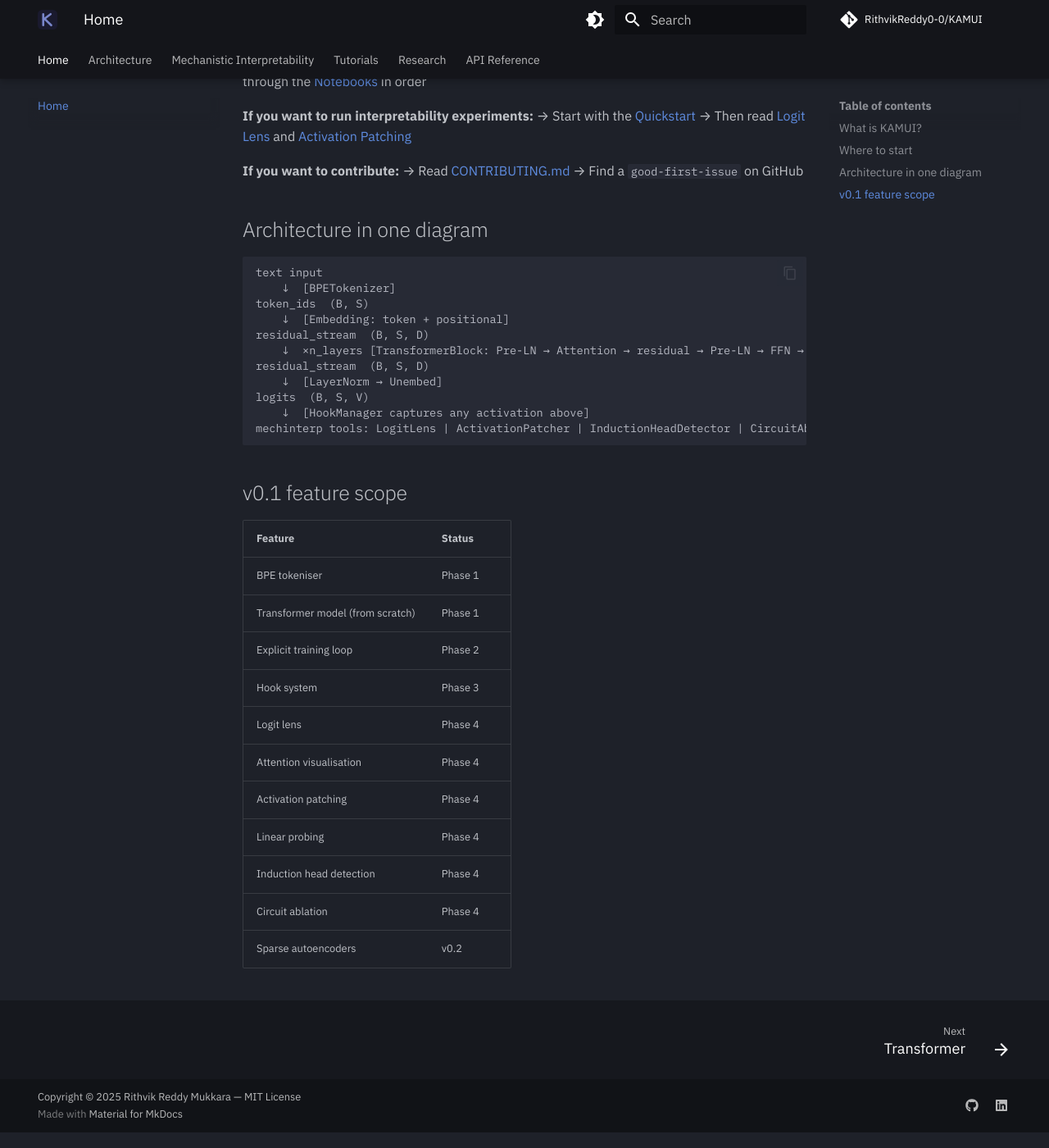
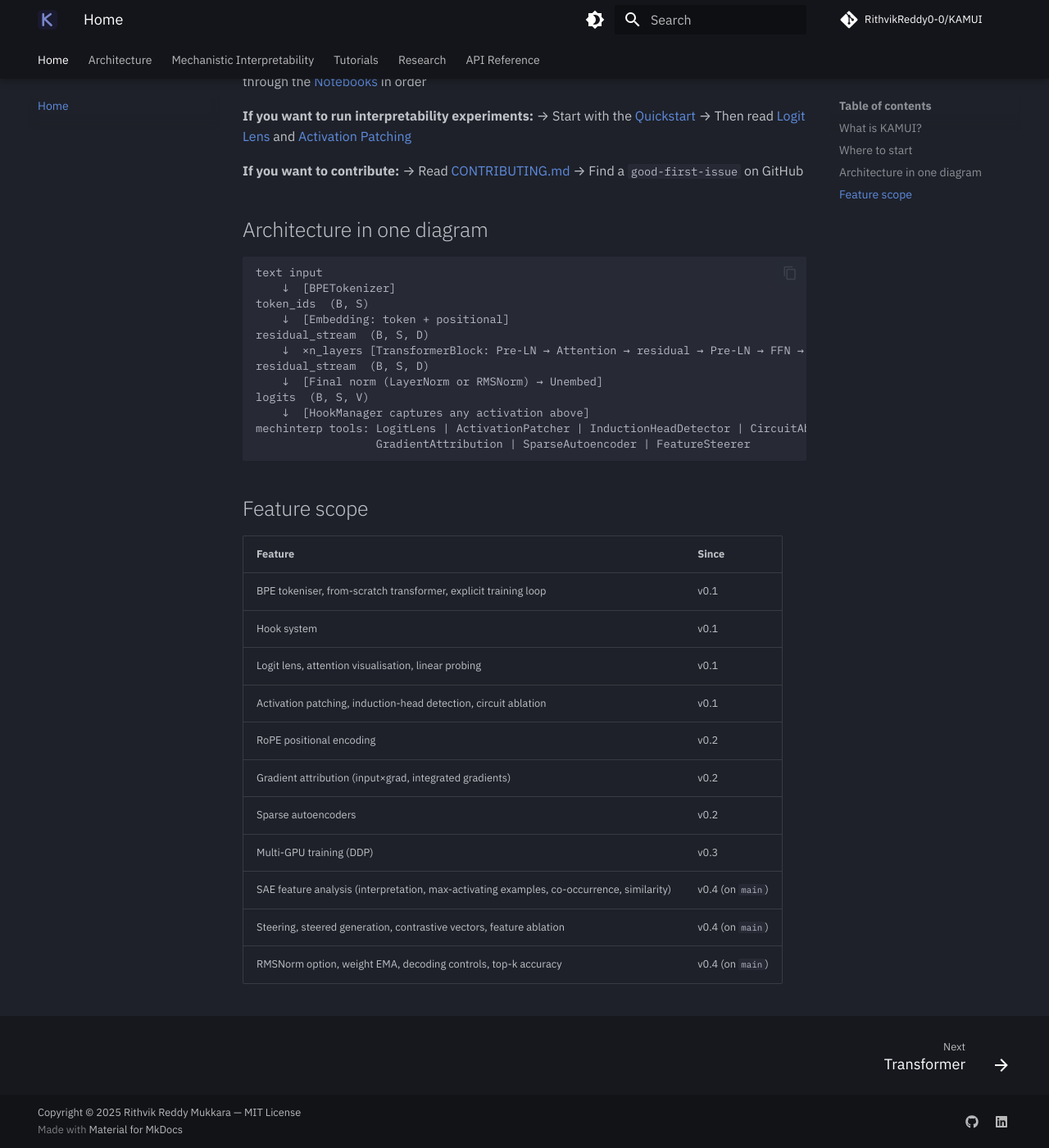
Before and after one commit to RithvikReddy0-0/KAMUI, an MkDocs documentation site: the page built from docs/index.md, in a window 1280 px wide and 1400 px high, scrolled down 518 px. Shown: the whole window at 82% size. Built offline with MkDocs 1.6.1 and Material for MkDocs 9.7.7, drawn with Linux system fonts in a browser that asks for light colours; comment, search, counter and statistics services are not loaded.

````diff
--- a/docs/index.md
+++ b/docs/index.md
@@ -37,24 +37,25 @@ token_ids  (B, S)
 residual_stream  (B, S, D)
     ↓  ×n_layers [TransformerBlock: Pre-LN → Attention → residual → Pre-LN → FFN → residual]
 residual_stream  (B, S, D)
-    ↓  [LayerNorm → Unembed]
+    ↓  [Final norm (LayerNorm or RMSNorm) → Unembed]
 logits  (B, S, V)
     ↓  [HookManager captures any activation above]
 mechinterp tools: LogitLens | ActivationPatcher | InductionHeadDetector | CircuitAblator
+                  GradientAttribution | SparseAutoencoder | FeatureSteerer
 ```
 
-## v0.1 feature scope
+## Feature scope
 
-| Feature | Status |
-|---------|--------|
-| BPE tokeniser | Phase 1 |
-| Transformer model (from scratch) | Phase 1 |
-| Explicit training loop | Phase 2 |
-| Hook system | Phase 3 |
-| Logit lens | Phase 4 |
-| Attention visualisation | Phase 4 |
-| Activation patching | Phase 4 |
-| Linear probing | Phase 4 |
-| Induction head detection | Phase 4 |
-| Circuit ablation | Phase 4 |
+| Feature | Since |
+|---------|-------|
+| BPE tokeniser, from-scratch transformer, explicit training loop | v0.1 |
+| Hook system | v0.1 |
+| Logit lens, attention visualisation, linear probing | v0.1 |
+| Activation patching, induction-head detection, circuit ablation | v0.1 |
+| RoPE positional encoding | v0.2 |
+| Gradient attribution (input×grad, integrated gradients) | v0.2 |
 | Sparse autoencoders | v0.2 |
+| Multi-GPU training (DDP) | v0.3 |
+| SAE feature analysis (interpretation, max-activating examples, co-occurrence, similarity) | v0.4 (on `main`) |
+| Steering, steered generation, contrastive vectors, feature ablation | v0.4 (on `main`) |
+| RMSNorm option, weight EMA, decoding controls, top-k accuracy | v0.4 (on `main`) |
````
Also changed, not shown: CHANGELOG.md (+10 -0 lines), README.md (+96 -12 lines).
